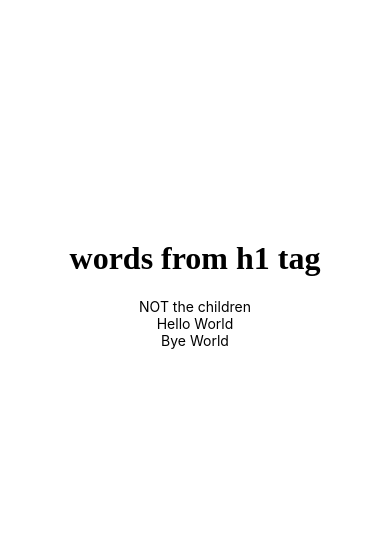
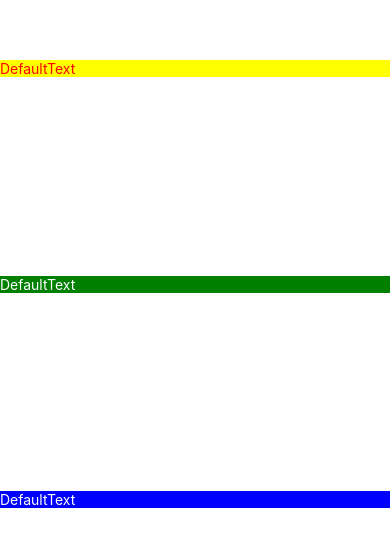
Before and after one commit to The3dgar/reactNative_helloWorld, a React Native app: screen / in a window 390 px wide. Shown: the part 138-684 px from the top of the page. Built offline with nearby package versions, Linux system fonts and the light colour scheme.

Commit message:
playing with component, intro to useState & styles

```diff
--- a/App.js
+++ b/App.js
@@ -1,16 +1,23 @@
-import React from "react";
+import React, { useState } from "react";
 import { StyleSheet, Text, View } from "react-native";
-const Texto = ({ content, children }) => (
-  <Text>{content ? content : children}</Text>
-);
+const Texto = ({ txt = "DefaultText", style }) => {
+  const [content, setContent] = useState(txt);
+  const updateText = () => {
+    setContent("Bye world");
+  };
+  return (
+    <Text style={[styles.customText, style]} onPress={updateText}>
+      {content}
+    </Text>
+  );
+};
 
 export default function App() {
   return (
     <View style={styles.container}>
-      <h1>words from h1 tag</h1>
-      <Texto content={"NOT the children"}>The children</Texto>
-      <Texto content={"Hello World"}></Texto>
-      <Texto content={"Bye World"}></Texto>
+      <Texto style={styles.yellow}></Texto>
+      <Texto style={styles.green}></Texto>
+      <Texto style={styles.blue}></Texto>
     </View>
   );
 }
@@ -18,8 +25,25 @@ export default function App() {
 const styles = StyleSheet.create({
   container: {
     flex: 1,
+    // flexDirection: "row",
     backgroundColor: "#fff",
-    alignItems: "center",
-    justifyContent: "center",
+    alignItems: "stretch",
+    justifyContent: "space-evenly"
+  },
+  customText: {
+    fontSize: 14,
+    color: "red",
+    backgroundColor: "red",
+  },
+  yellow: {
+    backgroundColor: "yellow",
+  },
+  green: {
+    backgroundColor: "green",
+    color: "white",
+  },
+  blue: {
+    backgroundColor: "blue",
+    color: "white",
   },
 });
```
